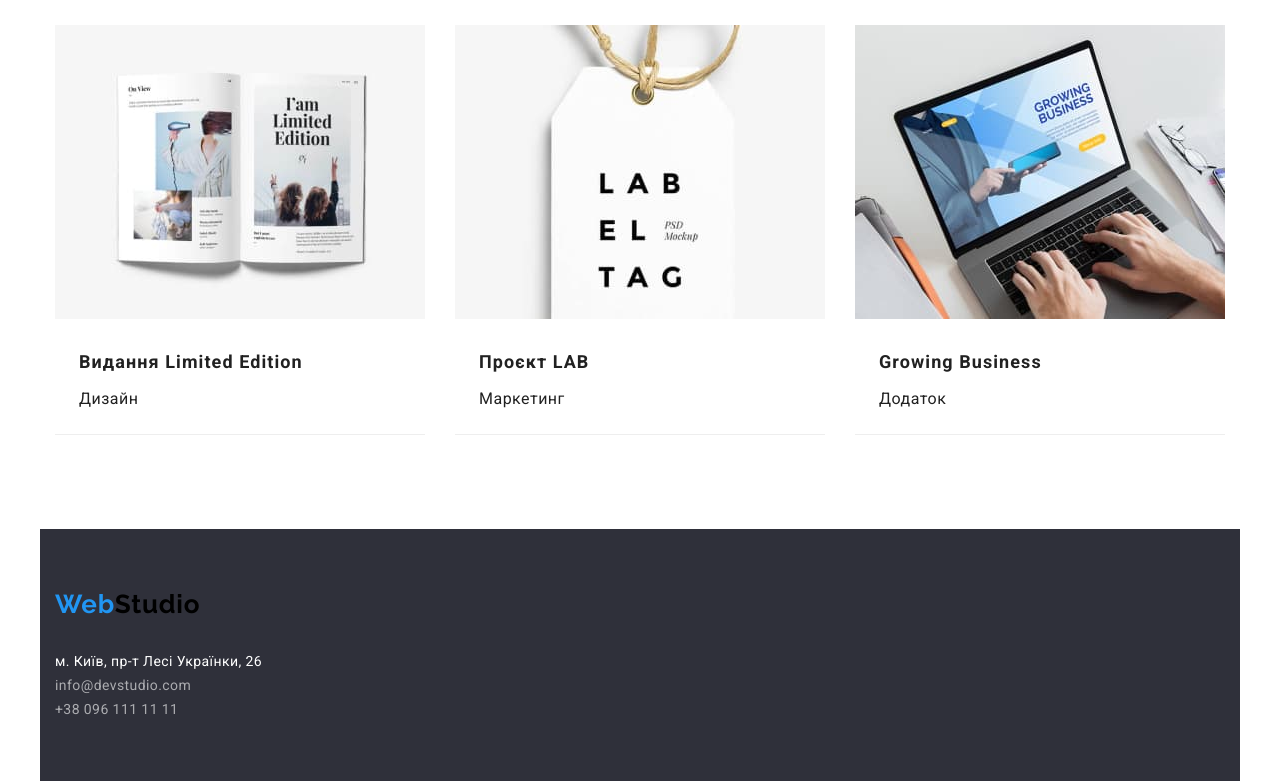
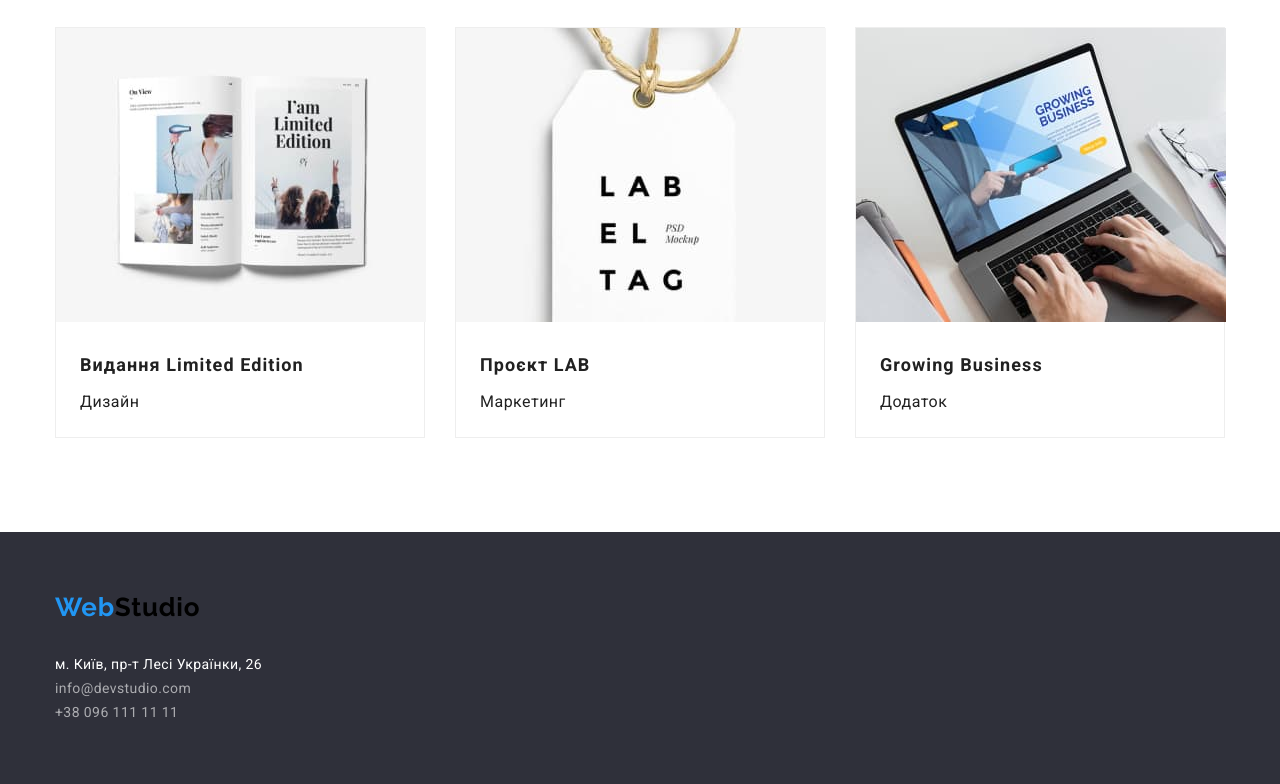
Before and after one commit to SergeyKuran/goit-markup-hw-03, a plain HTML site: page portfolio.html in a window 1280 px wide. Shown: the part 1103-1887 px from the top of the page. Drawn offline with nearby package versions, Linux system fonts and the light colour scheme.

Commit message:
Готово.

```diff
--- a/css/styles.css
+++ b/css/styles.css
@@ -97,7 +97,7 @@ p {
 }
 
 /* секція падинги */
-section {
+.section {
   padding-top: 94px;
   padding-bottom: 94px;
 }
@@ -336,18 +336,18 @@ section {
 /* Блок в портфоліо */
 /* Portfolio */
 .container-portfolio {
-  width: 1200px;
   display: flex;
   flex-wrap: wrap;
 }
 
 .container-portfolio > .picture {
+  width: 370px;
   margin-right: 30px;
   margin-bottom: 30px;
-  border-bottom: 1px solid var(--border-portfolio-cards);
+  border: 1px solid var(--border-portfolio-cards);
 }
 
-.picture :nth-child(2n + 1) {
+.picture:nth-child(3n) {
   margin-right: 0;
 }
 .picture:nth-last-of-type(-n + 3) {
--- a/portfolio.html
+++ b/portfolio.html
@@ -31,10 +31,10 @@
           >
           <ul class="nav-up list">
             <li class="item">
-              <a href="./index.html" class="nav-stydio link">Студія</a>
+              <a href="./index.html" class="nav-stydio link current">Студія</a>
             </li>
             <li class="item">
-              <a href="./portfolio.html" class="nav-portfolio link current"
+              <a href="./portfolio.html" class="nav-portfolio link"
                 >Портфоліо</a
               >
             </li>
@@ -58,7 +58,8 @@
     </header>
     <main>
       <!--Portfolio-->
-      <section class="container">
+      <section class="section">
+        <div class="container">
           <!-- <h1>Портфоліо</h1> -->
           <ul class="buttons list">
             <li class="item-button">
@@ -74,7 +75,9 @@
               <button type="button" class="button button-four">Дизайн</button>
             </li>
             <li class="item-button">
-            <button type="button" class="button button-five">Маркетинг</button>
+              <button type="button" class="button button-five">
+                Маркетинг
+              </button>
             </li>
           </ul>
           <ul class="list container-portfolio">
@@ -169,9 +172,11 @@
               <p class="text-portfolio">Додаток</p>
             </li>
           </ul>
+        </div>
       </section>
     </main>
-    <footer class="container socials">
+    <footer class="socials">
+      <div class="container">
         <a href="" class="logo link icon"
           >Web<span class="logo-studio">Studio</span></a
         >
@@ -188,6 +193,7 @@
             </li>
           </ul>
         </address>
+      </div>
     </footer>
   </body>
 </html>
```
Also changed, not shown: index.html (+9 -9 lines). Lines whose indentation alone changed are shown as unchanged.
